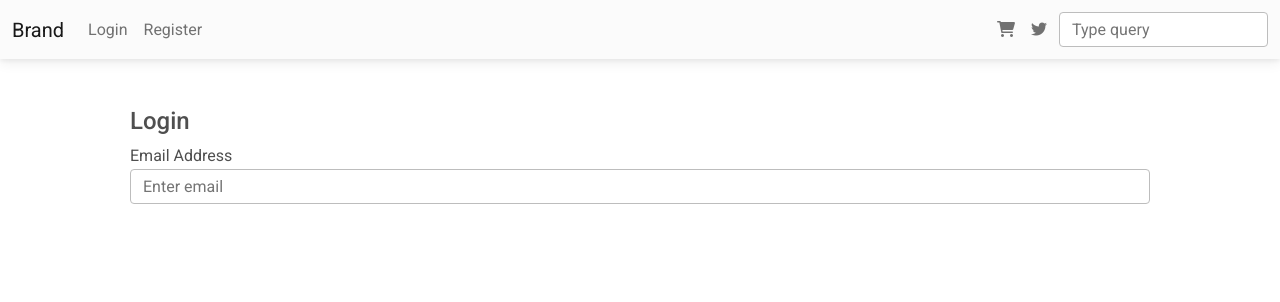
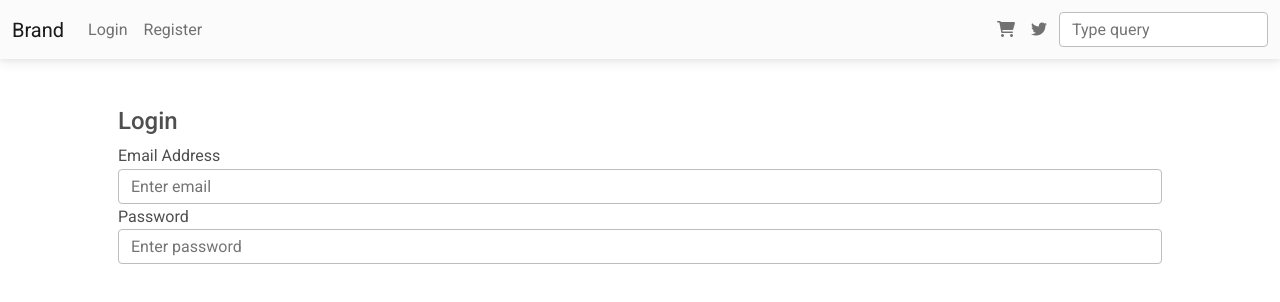
Before and after one commit to kurthakim/RD-graphql, a React (Create React App) app in the folder client/: page /login in a window 1280 px wide. Shown: the top 302 px of the page. Built offline with nearby package versions, Linux system fonts and the light colour scheme; no server answers.

Commit message:
kerja tengah2

```diff
--- a/client/src/pages/auth/Login.js
+++ b/client/src/pages/auth/Login.js
@@ -1,16 +1,23 @@
-import { useState } from 'react';
+import { useState, useContext } from 'react';
+import { AuthContext } from '../../context/authContext';
+import { Link, useNavigate } from 'react-router-dom';
+import { toast } from 'react-toastify';
+import { auth, googleAuthProvider } from '../../firebase';
 
 const Login = () => {
+  const { dispatch } = useContext(AuthContext);
   const [email, setEmail] = useState('');
+  const [password, setPassword] = useState('');
   const [loading, setLoading] = useState(false);
+  const [success, setSuccess] = useState(false);
+  const navigate = useNavigate();
 
   const handleSubmit = () => {
     // TODO
   };
 
   return (
-    <div className="container">
-      <div className="row p-5">
+    <div className="container p-5">
       <h4>Login</h4>
       <form onSubmit={handleSubmit}>
         <div className="form-group">
@@ -24,8 +31,18 @@ const Login = () => {
             disabled={loading}
           />
         </div>
+        <div className="form-group">
+          <label>Password</label>
+          <input
+            type="password"
+            value={password}
+            onChange={(e) => setPassword(e.target.value)}
+            className="form-control"
+            placeholder="Enter password"
+            disabled={loading}
+          />
+        </div>
       </form>
-      </div>
     </div>
   );
 };
```
Lines whose indentation alone changed are shown as unchanged.
